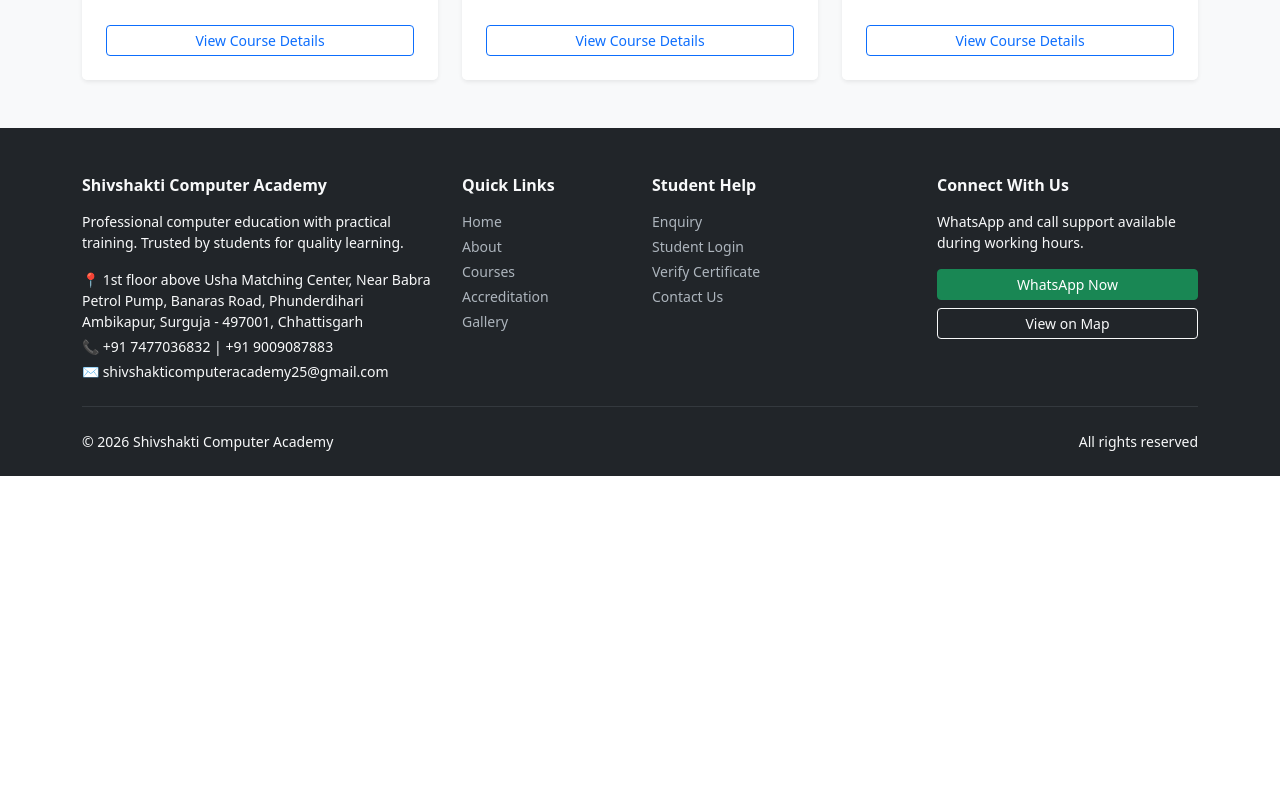
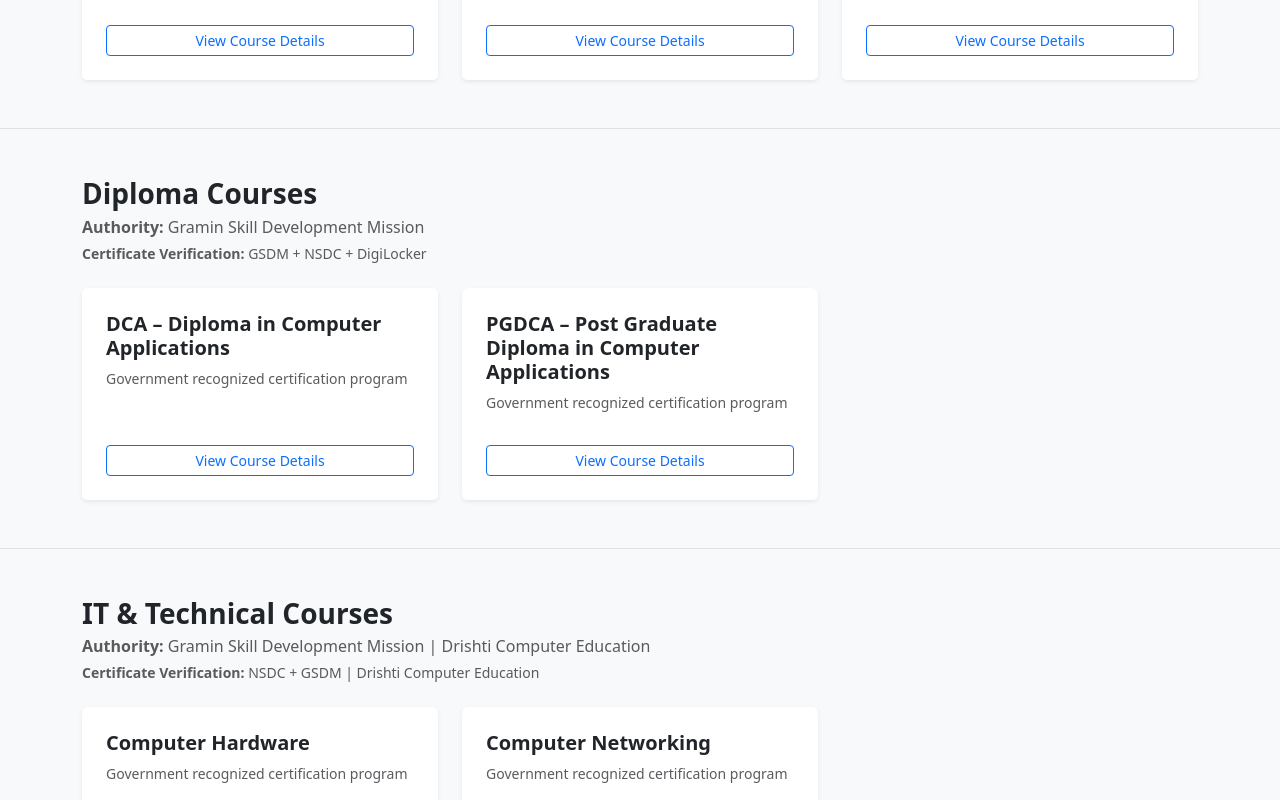
Before and after one commit to vikrambarman/sca-frontend_2.0.0, a React (Vite) app: page /courses in a window 1280 px wide. Shown: the part 1020-1820 px from the top of the page. Before the commit the page ends 1496 px from the top, so only its background shows below. Built offline with nearby package versions, Linux system fonts and the light colour scheme; no server answers.

Commit message:
Add Courses

```diff
--- a/src/data/coursesData.json
+++ b/src/data/coursesData.json
@@ -505,5 +505,233 @@
       }
     ],
     "isActive": true
+  },
+  {
+    "_id": "697c9d314b7e9442bbd63549",
+    "name": "DCA – Diploma in Computer Applications",
+    "slug": "dca",
+    "level": "Diploma Courses",
+    "authority": "Gramin Skill Development Mission",
+    "verification": "GSDM + NSDC + DigiLocker",
+    "duration": "900 Hrs.",
+    "eligibility": "12th+",
+    "designedFor": [
+      "College Students",
+      "Graduate Students",
+      "Students seeking Diploma / Professional Certification",
+      "IT Aspirants",
+      "Office / Clerical Job Aspirants",
+      "Students seeking higher technical qualifications",
+      "Working Professionals",
+      "Private Company / Shop Staff"
+    ],
+    "careerOpportunities": [],
+    "certificate": "Please contact institute...",
+    "syllabus": [],
+    "isActive": true
+  },
+  {
+    "_id": "697c9deb4b7e9442bbd6364d",
+    "name": "PGDCA – Post Graduate Diploma in Computer Applications",
+    "slug": "pgdca",
+    "level": "Diploma Courses",
+    "authority": "Gramin Skill Development Mission",
+    "verification": "GSDM + NSDC + DigiLocker",
+    "duration": "1200 Hrs.",
+    "eligibility": "Graduate",
+    "designedFor": [
+      "Graduate Students",
+      "Students seeking Diploma / Professional Certification",
+      "IT Aspirants",
+      "Working Professionals",
+      "Learners aiming to upgrade from basic to advanced level",
+      "Entry-level IT / Office Job Aspirants",
+      "Students seeking higher technical qualifications",
+      "Office / Clerical Job Aspirants"
+    ],
+    "careerOpportunities": [],
+    "certificate": "Please Contact Institute...",
+    "syllabus": [],
+    "isActive": true
+  },
+  {
+    "_id": "697ca40a4b7e9442bbd63791",
+    "name": "Computer Hardware",
+    "slug": "hardware",
+    "level": "IT & Technical Courses",
+    "authority": "Gramin Skill Development Mission | Drishti Computer Education",
+    "verification": "NSDC + GSDM | Drishti Computer Education",
+    "duration": "3 Months",
+    "eligibility": "12th+",
+    "designedFor": [
+      "IT Aspirants",
+      "Entry-level IT / Office Job Aspirants",
+      "Students seeking higher technical qualifications",
+      "Job seekers in technical support",
+      "Students seeking hardware & repair skills",
+      "Diploma & degree students",
+      "Self-employment & service center aspirants",
+      "Beginners interested in technical field"
+    ],
+    "careerOpportunities": [
+      "Computer Hardware Technician",
+      "Desktop / Laptop Support Engineer",
+      "IT Support Executive",
+      "Service Center Technician",
+      "Field Support Engineer",
+      "Computer Repair & Service Center",
+      "Freelance Hardware Technician",
+      "Further course pathways: Networking, CCNA, Server Administration, Cyber Security"
+    ],
+    "certificate": "",
+    "syllabus": [
+      {
+        "module": "Introduction to Computer Hardware",
+        "topics": [
+          "Basics of Computer System",
+          "Hardware vs Software",
+          "Types of Computers (Desktop, Laptop, Server)",
+          "Computer System Block Diagram"
+        ],
+        "_id": "697ca40a4b7e9442bbd63792"
+      },
+      {
+        "module": "Internal Components of Computer",
+        "topics": [
+          "Motherboard – Types & Components        ",
+          "Processor (CPU) – Types & Generations",
+          "RAM, ROM and Cache Memory",
+          "SMPS and Power Supply",
+          "Internal Cables & Connectors"
+        ],
+        "_id": "697ca40a4b7e9442bbd63793"
+      },
+      {
+        "module": "Storage Devices",
+        "topics": [
+          "Hard Disk Drive (HDD)  )",
+          "Solid State Drive (SSD",
+          "Optical Drives",
+          "External Storage Devices",
+          "Data Backup Concepts"
+        ],
+        "_id": "697ca40a4b7e9442bbd63794"
+      },
+      {
+        "module": "Input & Output Devices",
+        "topics": [
+          "Keyboard, Mouse, Scanner      ",
+          "Printer Types (Inkjet, Laser)",
+          "Monitor Types & Resolutions",
+          "Webcam, Speakers & Other Peripherals"
+        ],
+        "_id": "697ca40a4b7e9442bbd63795"
+      },
+      {
+        "module": "Computer Assembling",
+        "topics": [
+          "Desktop Assembling (Step-by-Step)      ",
+          "BIOS / UEFI Setup",
+          "Installing Operating System (Windows / Linux Basics)",
+          "Driver Installation"
+        ],
+        "_id": "697ca40a4b7e9442bbd63796"
+      },
+      {
+        "module": "Troubleshooting & Maintenance",
+        "topics": [
+          "Common Hardware Problems        ",
+          "Booting Issues",
+          "Overheating & Power Problems",
+          "Preventive Maintenance",
+          "System Optimization"
+        ],
+        "_id": "697ca40a4b7e9442bbd63797"
+      },
+      {
+        "module": "Laptop & Peripheral Hardware",
+        "topics": [
+          "Laptop Components Overview      ",
+          "Laptop Disassembling Basics",
+          "Battery, Display & Keyboard Issues",
+          "Peripheral Troubleshooting"
+        ],
+        "_id": "697ca40a4b7e9442bbd63798"
+      },
+      {
+        "module": "Basic Networking",
+        "topics": [
+          "Networking Basics (LAN, WAN)      Basic Hardware Security & Safety",
+          "Cables & Connectors",
+          "Internet & Modem Setup"
+        ],
+        "_id": "697ca40a4b7e9442bbd63799"
+      },
+      {
+        "module": "Practical & Project Work",
+        "topics": [
+          "Real Hardware Repair Practice    ",
+          "Assembling & Troubleshooting Project",
+          "Viva & Final Assessment"
+        ],
+        "_id": "697ca40a4b7e9442bbd6379a"
+      }
+    ],
+    "isActive": true
+  },
+  {
+    "_id": "697ca6114b7e9442bbd638f8",
+    "name": "Computer Networking",
+    "slug": "networking",
+    "level": "IT & Technical Courses",
+    "authority": "Gramin Skill Development Mission | Drishti Computer Education",
+    "verification": "NSDC + GSDM | Drishti Computer Education",
+    "duration": "3 Months",
+    "eligibility": "12th+",
+    "designedFor": [
+      "IT Aspirants",
+      "Entry-level IT / Office Job Aspirants",
+      "Students seeking higher technical qualifications",
+      "Students interested in networking field",
+      "Job seekers in networking & IT infrastructure",
+      "Hardware professionals upgrading skills",
+      "Job seekers in technical support",
+      "Graduate Students",
+      "College Students"
+    ],
+    "careerOpportunities": [
+      "Network Technician",
+      "Network Support Engineer",
+      "IT Support Executive",
+      "System Administrator (Entry Level)",
+      "Help Desk Engineer",
+      "Network Installation & Maintenance Services",
+      "Small Office / Home Network Setup",
+      "Further course pathways: CCNA, Server Administration, Cyber Security, Cloud Computing"
+    ],
+    "certificate": "",
+    "syllabus": [
+      {
+        "module": "Introduction to Networking",
+        "topics": [],
+        "_id": "697ca6a24b7e9442bbd63a46"
+      },
+      {
+        "module": "Networking Devices",
+        "topics": [],
+        "_id": "697ca6a24b7e9442bbd63a47"
+      },
+      {
+        "module": "Networking Cables & Connectors",
+        "topics": [],
+        "_id": "697ca6a24b7e9442bbd63a48"
+      },
+      {
+        "module": "IP Addressing & Protocols",
+        "topics": [],
+        "_id": "697ca6a24b7e9442bbd63a49"
+      }
+    ],
+    "isActive": true
   }
 ]
--- a/src/data/designedForOptions.js
+++ b/src/data/designedForOptions.js
@@ -24,5 +24,13 @@ export const DESIGNED_FOR_OPTIONS = [
     'CA / CS office assistants',
     'Small business owners',
     'Working professionals in accounts field',
-    'Commerce students'
+    'Commerce students',
+    'Beginners interested in technical field',
+    'Students seeking hardware & repair skills',
+    'Diploma & degree students',
+    'Job seekers in technical support',
+    'Self-employment & service center aspirants',
+    'Students interested in networking field',
+    'Hardware professionals upgrading skills',
+    'Job seekers in networking & IT infrastructure'
 ]
```
